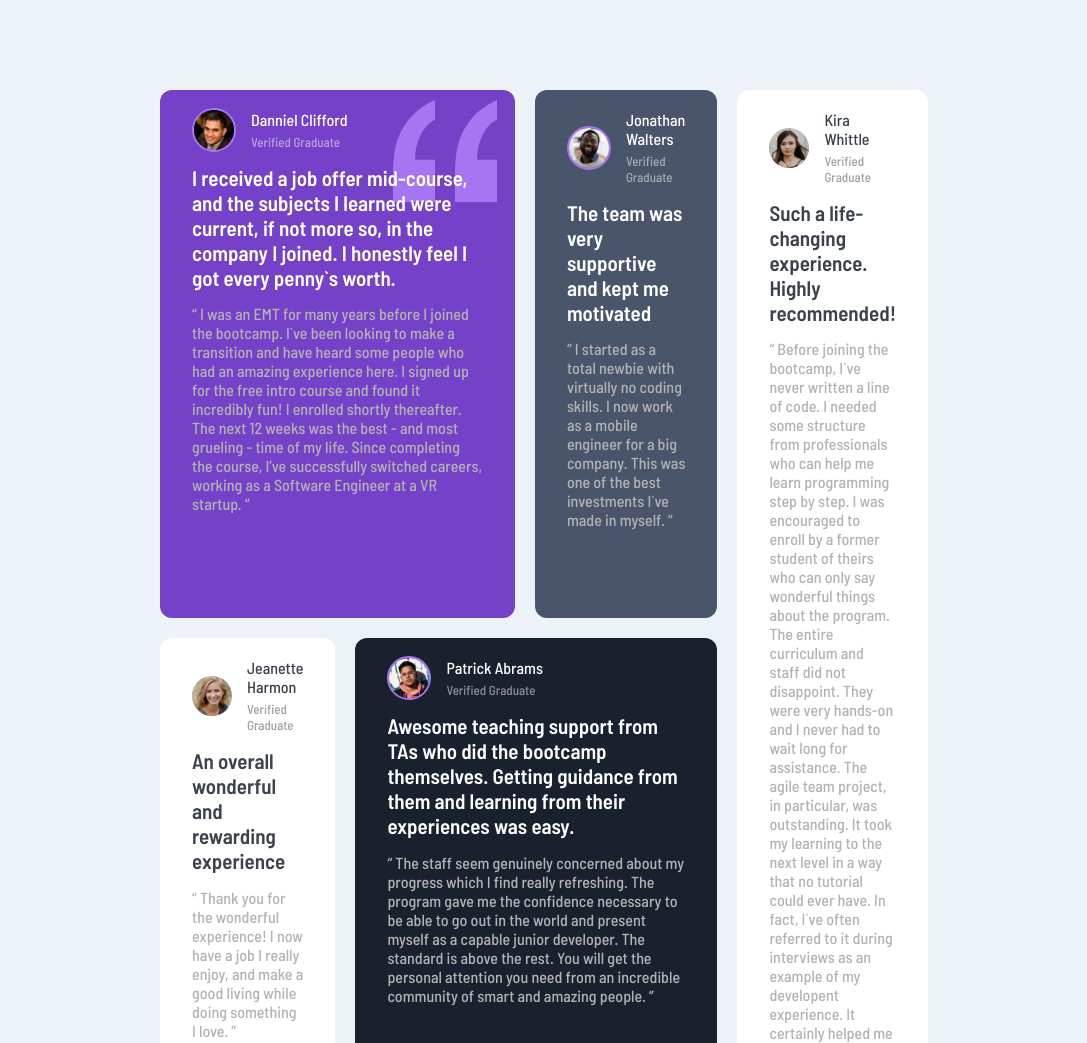
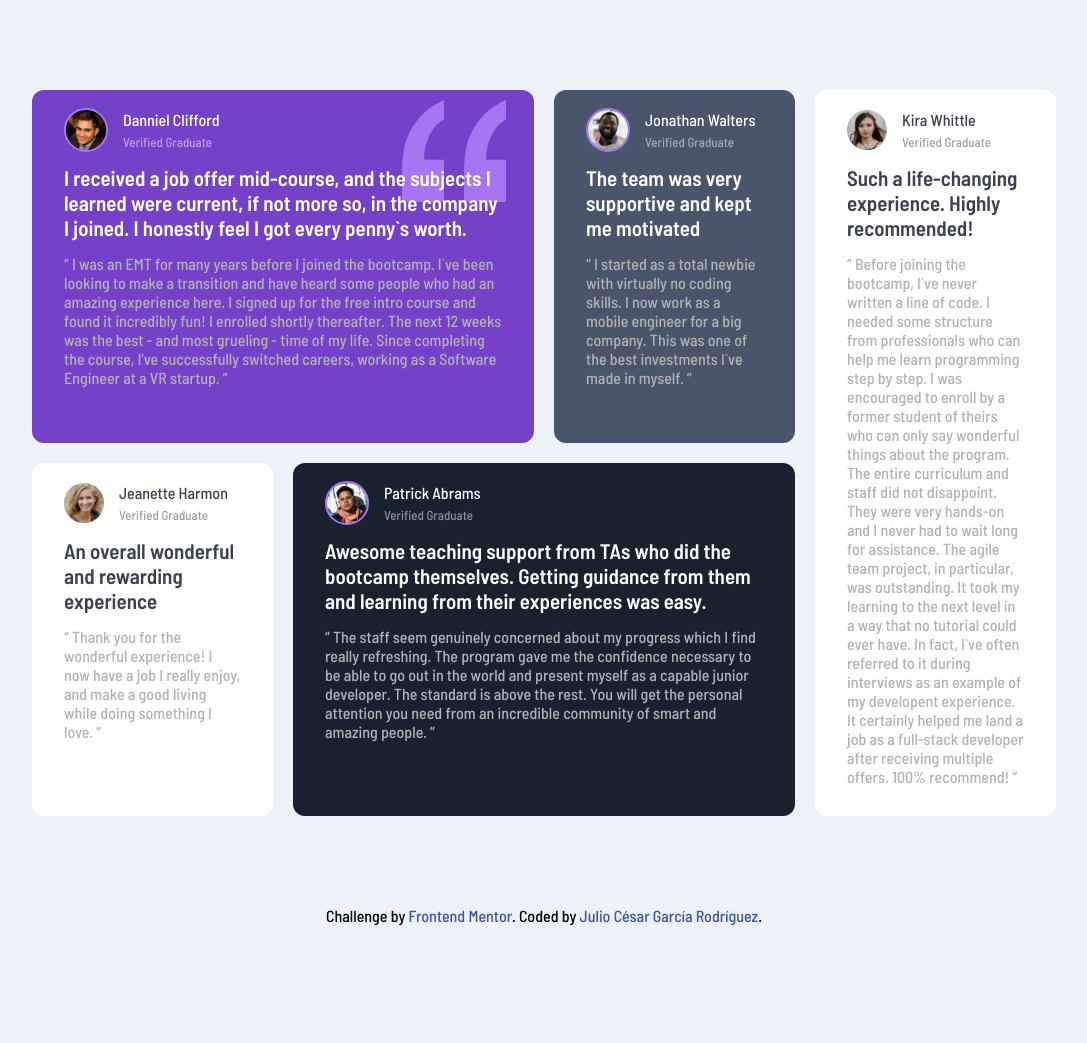
Before and after one commit to IuliusCaesarGR/Testimonials-section, a website: page index.html in a window 1280 px wide. Shown: the top 1043 px of the page, without its empty margins (96-1183 px from the left). After the commit the page ends 925 px from the top, so only its background shows below. Drawn offline with Linux system fonts and the light colour scheme.

Commit message:
fix styles

```diff
--- a/style/index.css
+++ b/style/index.css
@@ -31,7 +31,7 @@ main {
   main {
     margin: 90px auto;
     min-width: 768px;
-    max-width: 60vw;
+    max-width: 80vw;
     grid-template: repeat(2, 1fr)/repeat(4, 1fr);
     gap: 20px;
     grid-template-areas: "first first second fifth" "third fourth fourth fifth";
@@ -41,7 +41,7 @@ main {
 .first {
   grid-area: first;
   background-color: #7541c8;
-  background-image: url("../../images/bg-pattern-quotation.svg");
+  background-image: url("../images/bg-pattern-quotation.svg");
   background-repeat: no-repeat;
   background-position: 93% 10px;
 }
```
